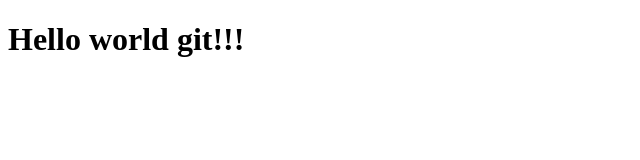
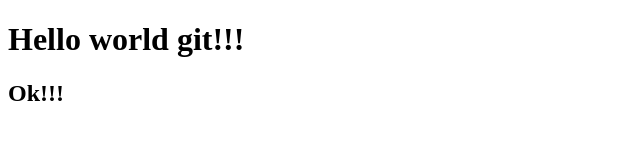
Before and after one commit to Denslav2/git_command_test, a plain HTML site: page index.html in a window 1280 px wide. Shown: the whole page, without its empty margins (0-640 px from the left). Drawn offline with Linux system fonts and the light colour scheme.

Commit message:
test clone from git

```diff
--- a/index.html
+++ b/index.html
@@ -8,6 +8,7 @@
     <link rel="stylesheet" href="css/style.css">
 </head>
 <h1>Hello world git!!!</h1>
+<h2>Ok!!!</h2>
 
 <body>
 
```
